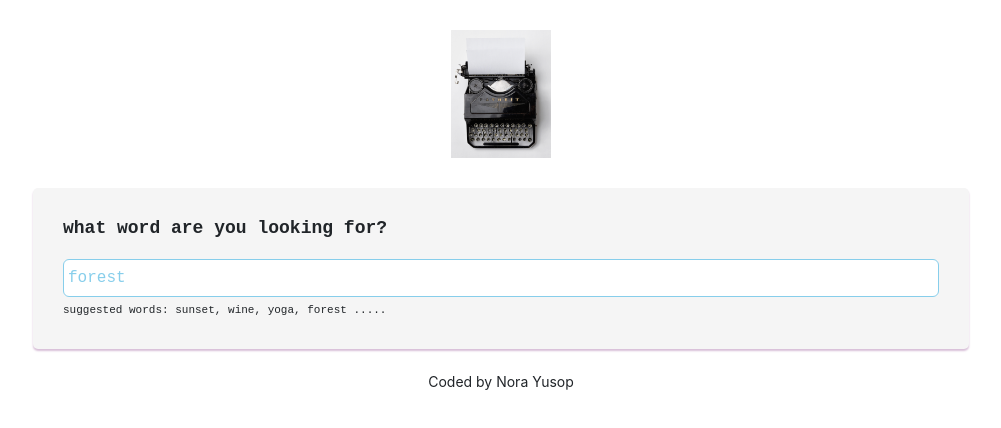
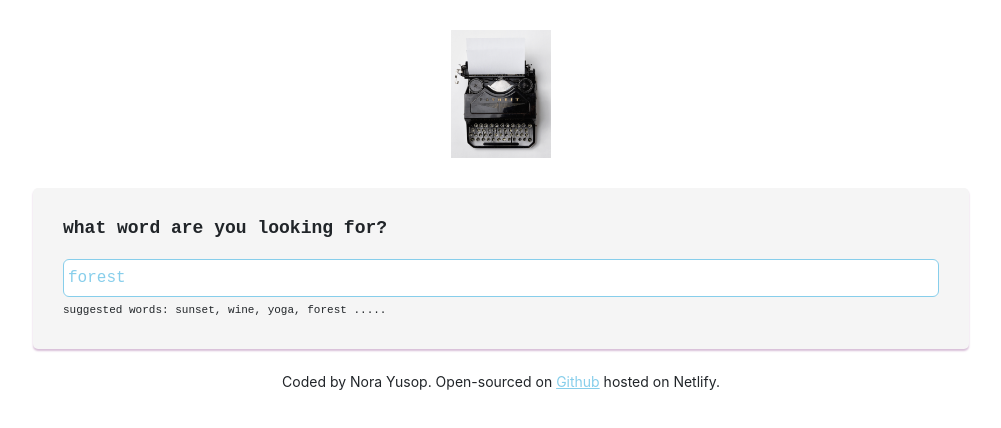
Before and after one commit to Wintermariesolstice/dictionary-project, a React (Create React App) app: page / in a window 1280 px wide. Shown: the top 428 px of the page, without its empty margins (139-1140 px from the left). Built offline with nearby package versions, Linux system fonts and the light colour scheme; no server answers.

Commit message:
Updated footer

```diff
--- a/src/App.js
+++ b/src/App.js
@@ -13,7 +13,8 @@ export default function App() {
           <Dictionary defaultKeyword="forest" />
         </main>
         <footer className="App-footer">
-          <small>Coded by Nora Yusop</small>
+          <small>Coded by Nora Yusop. Open-sourced on <a href="https://github.com/Wintermariesolstice/dictionary-project"> Github</a> hosted on Netlify.
+          </small>
         </footer>
       </div>
     </div>
--- a/src/Dictionary.js
+++ b/src/Dictionary.js
@@ -15,7 +15,7 @@ export default function Dictionary(props) {
   }
 
   function handlePexelsResponse(response) {
-    setPhotos(response.data.phots);
+    setPhotos(response.data.photos);
   }
   function search() {
     let apiUrl = `https://api.dictionaryapi.dev/api/v2/entries/en/${keyword}`;
```
